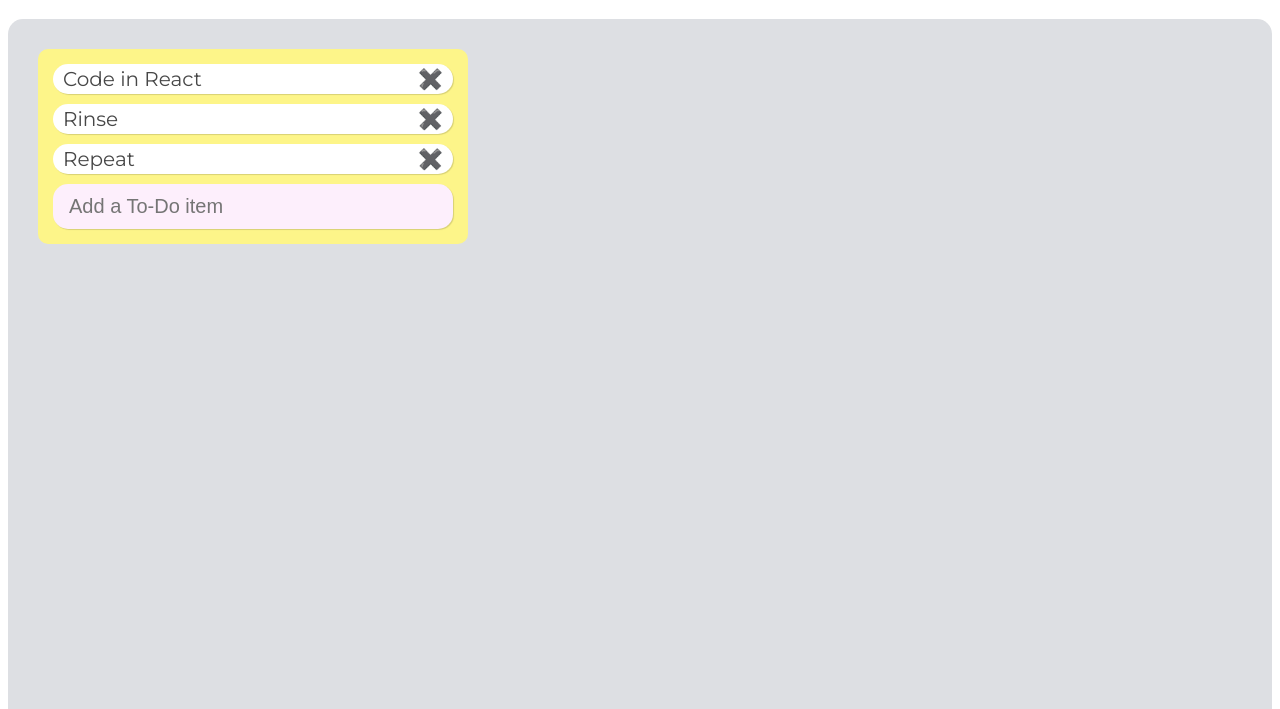
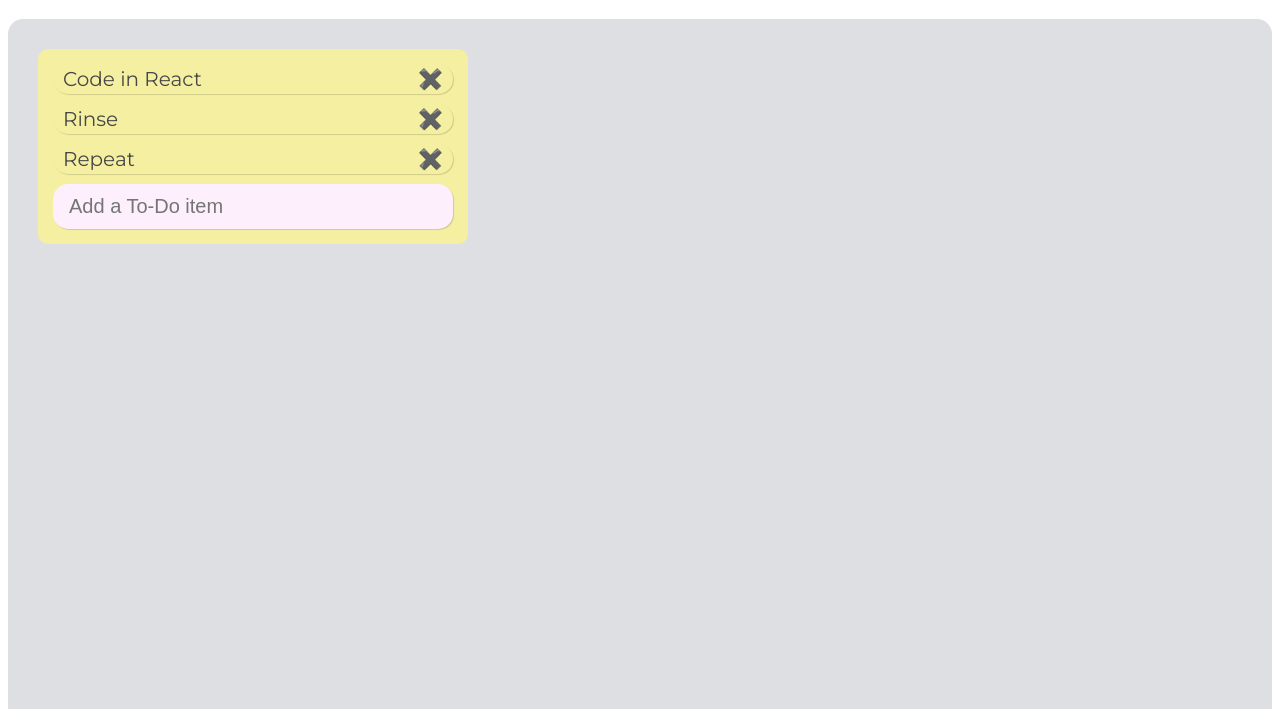
Before and after one commit to AB-David/To-Do-List, a plain HTML site: page index.html in a window 1280 px wide. Shown: the part 91-800 px from the top of the page. Drawn offline with nearby package versions, Linux system fonts and the light colour scheme.

Commit message:
Added note design

```diff
--- a/styles.css
+++ b/styles.css
@@ -26,7 +26,7 @@ h1 {
 }
 
 .todo-list{
-    background: #fdf589;
+    background: #f5efa1;
     border-radius: 10px;
     padding: 15px;
     max-width: 400px;
@@ -37,7 +37,7 @@ h1 {
     font-family: 'Montserrat', sans-serif;
     color: rgb(71, 71, 71);
     text-align: center;
-    background: #fff;
+    background: #f5efa1;
     box-shadow: 1px 1px 1px rgba(0,0,0, 0.15);
     padding: 3px 10px;
     font-size: 20px;
```
